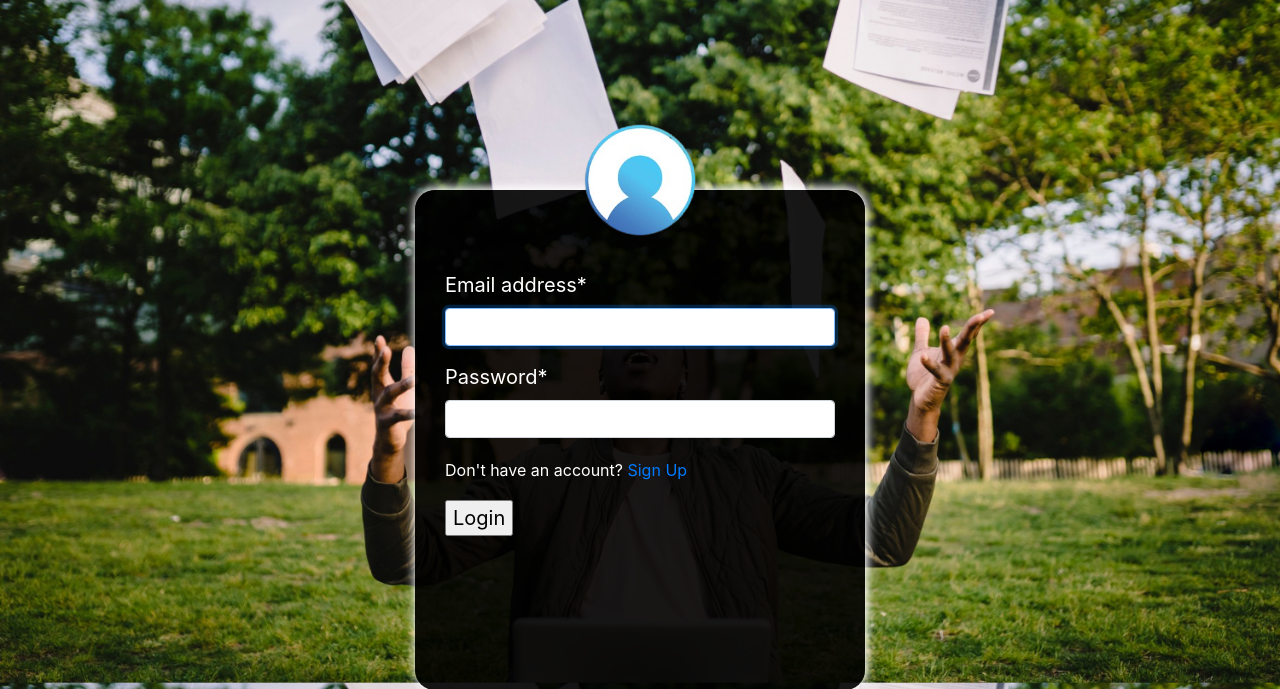
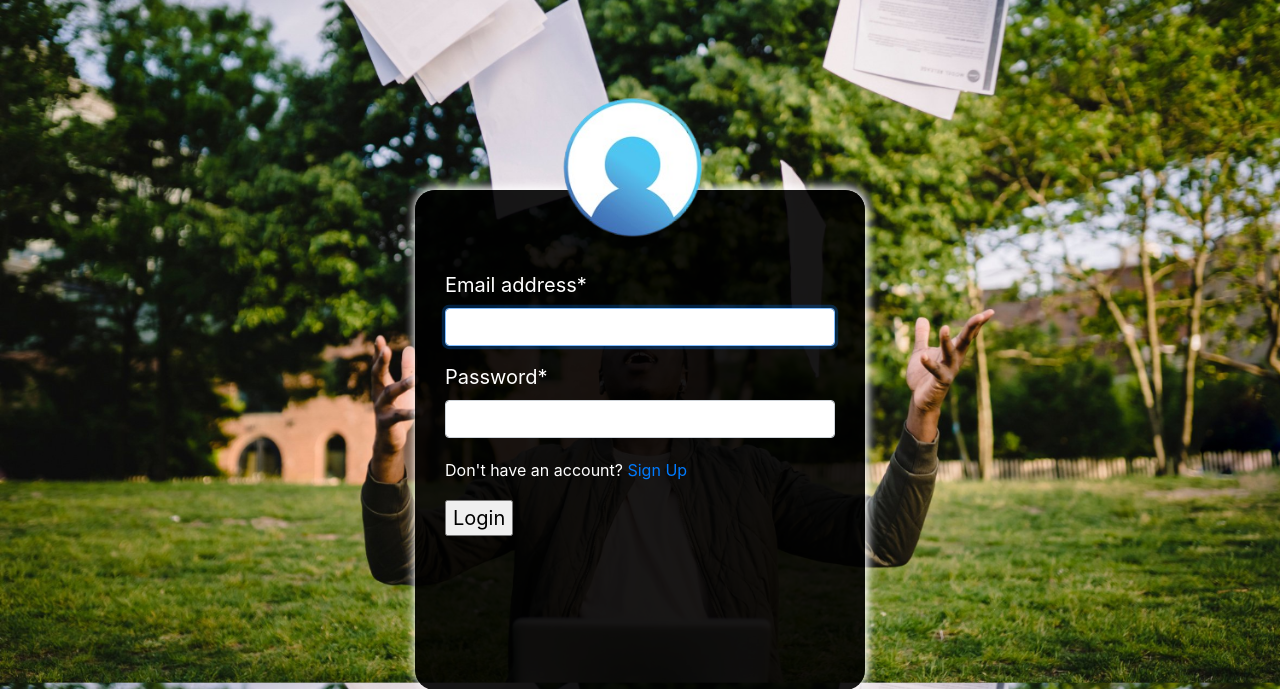
Before and after one commit to izudada/resume_builder, a Django app: page /login/ in a window 1280 px wide. Shown: the top 689 px of the page. Run offline with Django 3.2, Linux system fonts and the light colour scheme; some libraries are stand-ins or nearby versions.

Commit message:
Edit login container

```diff
--- a/static/css/main.css
+++ b/static/css/main.css
@@ -15,15 +15,15 @@ body{
     background: rgba(0, 0, 0, 0.9);
     padding: 80px 30px 0 30px;
     border-radius: 20px;
-    box-shadow: 1px -1px 10px 2px #fff;
+    box-shadow: 1px -1px 10px 2px rgb(255, 255, 255);
     font-size: 15pt;
 }
 
 .login_static{
-    width: 40%;
+    width: 50%;
     border-radius: 50%;
     overflow: hidden;
     position: absolute;
-    top: calc(-200px/2);
-    left: calc(50% - 90px);
+    top: calc(-270px/2);
+    left: calc(50% - 120px);
 }
```
